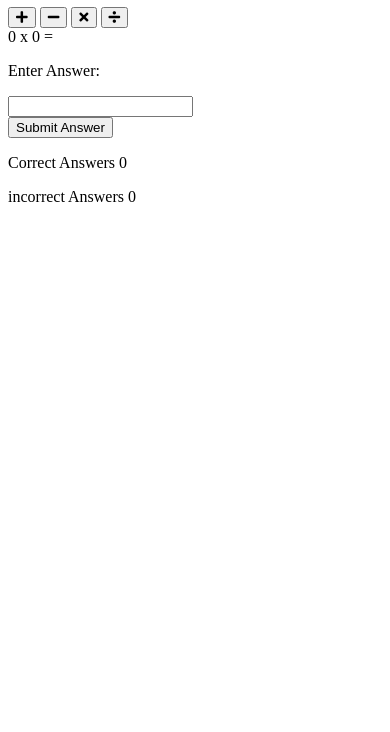
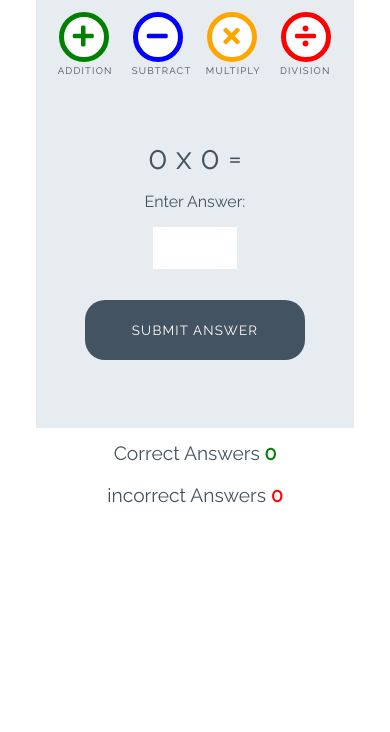
Before and after one commit to kerstin-w/love-maths, a plain HTML site: page index.html in a window 390 px wide. Shown: the part 112-844 px from the top of the page. Drawn offline with Linux system fonts and the light colour scheme.

Commit message:
Add styles for game

```diff
--- a/assets/css/style.css
+++ b/assets/css/style.css
@@ -0,0 +1,254 @@
+/* --------- Global style */
+
+body {
+    background-color: white;
+    font-family: "Raleway", sans-serif;
+    color: #445361;
+    text-align: center;
+}
+
+/* --------- Heading */
+
+.heading {
+    text-align: center;
+    font-size: 2.5rem;
+}
+
+.logo {
+    height: 40px;
+    padding-right: 5px;
+}
+
+/* --------- Game layout */
+
+.game-area {
+    background-color: #E6ECF0;
+    box-sizing: border-box;
+    width: 85%;
+    height: 65vh;
+    max-height: 450px;
+    max-width: 830px;
+    margin-left: auto;
+    margin-right: auto;
+    padding: 1%;
+}
+
+.question-area {
+    width: 50%;
+    font-size: 2rem;
+    margin: auto;
+    padding: 50px 0;
+}
+
+.question-area span {
+    padding: 0 15px;
+}
+
+.score-area {
+    margin: 5px auto;
+    width: 60%;
+    font-size: 1.2rem;
+}
+
+.controls-area {
+    width: 85%;
+    margin: 30px auto;
+}
+
+#score {
+    color: green;
+    font-weight: bold;
+}
+
+#incorrect {
+    color: red;
+    font-weight: bold;
+}
+
+.answer-message {
+    display: none;
+    font-size: 1rem;
+}
+
+#answer-box {
+    border: none;
+    color: #445361;
+    display: inline-block;
+    height: 40px;
+    width: 80px;
+    font-size: 1.2rem;
+}
+
+.scores {
+    display: inline-block;
+    padding: 25px;
+}
+
+/* --------- Buttons */
+
+.btn {
+    width: 220px;
+    height: 60px;
+    font-family: "Raleway", sans-serif;
+    text-transform: uppercase;
+    letter-spacing: 1.2px;
+    color: white;
+}
+
+.btn:focus {
+    outline: none;
+}
+
+.btn--big {
+    padding-top: 10px;
+    border-radius: 50%;
+    background-color: white;
+    border: 10px solid;
+    width: 100px;
+    height: 100px;
+    font-size: 3.2rem;
+    margin: 0 30px;
+    transition: all 0.5s;
+}
+
+.btn--big::after {
+    content: attr(data-type);
+    font-size: 1rem;
+    color: #445361;
+    position: relative;
+    left: -0.5em;
+}
+
+.btn--blue {
+    border-color: blue;
+    color: blue;
+}
+
+.btn--blue:active,
+.btn--blue:hover {
+    background-color: darkblue;
+    color: white;
+}
+
+.btn--orange {
+    border-color: orange;
+    color: orange;
+}
+
+.btn--orange:active,
+.btn--orange:hover {
+    background-color: darkorange;
+    color: white;
+}
+
+.btn--red {
+    border-color: red;
+    color: red;
+}
+
+.btn--red:active,
+.btn--red:hover {
+    background-color: darkred;
+    color: white;
+}
+
+.btn--green {
+    border-color: green;
+    color: green;
+}
+
+.btn--green:active,
+.btn--green:hover {
+    background-color: darkgreen;
+    color: white;
+}
+
+.btn--gray {
+    margin-top: 25px;
+    background-color: #445361;
+    border: 1px transparent;
+    border-radius: 20px;
+}
+
+.btn--gray:active,
+.btn--gray:hover {
+    background-color: #0d1013;
+}
+
+/* --------- Media queries */
+
+@media (max-width: 414px) {
+    .controls-area {
+        width: 100%;
+    }
+
+    .btn--big {
+        margin: 0 10px;
+        padding: 5px;
+        border: 5px solid;
+        width: 50px;
+        height: 50px;
+        font-size: 1.5rem;
+    }
+
+    .btn--big::after {
+        font-size: 0.6rem;
+        left: -0.7rem;
+    }
+
+    .question-area {
+        padding: 10% 0;
+        width: 100%;
+    }
+
+    .question-area span {
+        padding: 0;
+    }
+
+    .answer-message {
+        display: block;
+    }
+
+    #answer-box {
+        display: block;
+        margin: 0 auto;
+    }
+
+    .btn--gray {
+        margin-top: 0;
+    }
+
+    .score-area {
+        width: 100%;
+    }
+
+    .scores {
+        margin: 0.5em auto;
+        display: block;
+        padding: 5px;
+    }
+
+    .heading {
+        font-size: 2rem;
+    }
+}
+
+@media (max-width: 320px) {
+    .game-area {
+        height: 70vh;
+    }
+
+    .controls-area {
+        width: 75%;
+        margin: 10px auto;
+    }
+
+    .btn--big {
+        margin: 10px 10px;
+    }
+
+    .question-area {
+        padding: 10px 0;
+    }
+
+}
--- a/index.html
+++ b/index.html
@@ -20,28 +20,28 @@
 
     <div class="game-area">
         <div class="controls-area">
-            <button class="btn btn--big btn-green">
+            <button data-type="addition" class="btn btn--big btn--green">
                 <i class="fas fa-plus"></i>
             </button>
-            <button class="btn btn--big btn-blue">
+            <button data-type="subtract" class="btn btn--big btn--blue">
                 <i class="fas fa-minus"></i>
             </button>
-            <button class="btn btn--big btn-orange">
+            <button data-type="multiply" class="btn btn--big btn--orange">
                 <i class="fas fa-times"></i>
             </button>
-            <button class="btn btn--big btn-red">
+            <button data-type="division" class="btn btn--big btn--red">
                 <i class="fas fa-divide"></i>
             </button>
         </div>
-        <div class="questin-area">
+        <div class="question-area">
             <span id="operand1">0</span>
             <span id="operator">x</span>
             <span id="operand2">0</span>
             <span>=</span>
             <p class="answer-message">Enter Answer:</p>
-            <input type="number" id="answer-box">
+            <input id="answer-box" type="number">
         </div>
-        <button class="btn btn-gray">Submit Answer</button>
+        <button data-type="submit" class="btn btn--gray">Submit Answer</button>
     </div>
     <div class="score-area">
         <p class="scores">Correct Answers <span id="score">0</span></p>
```
